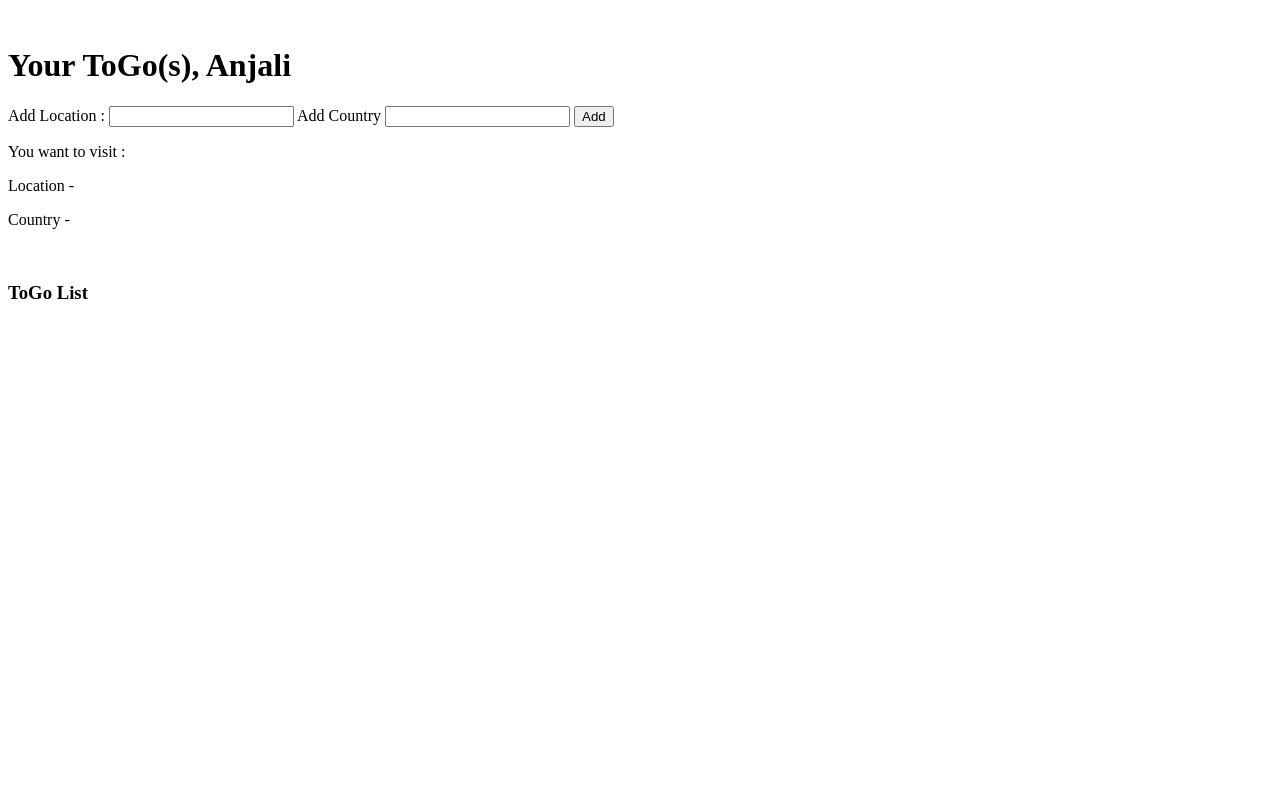
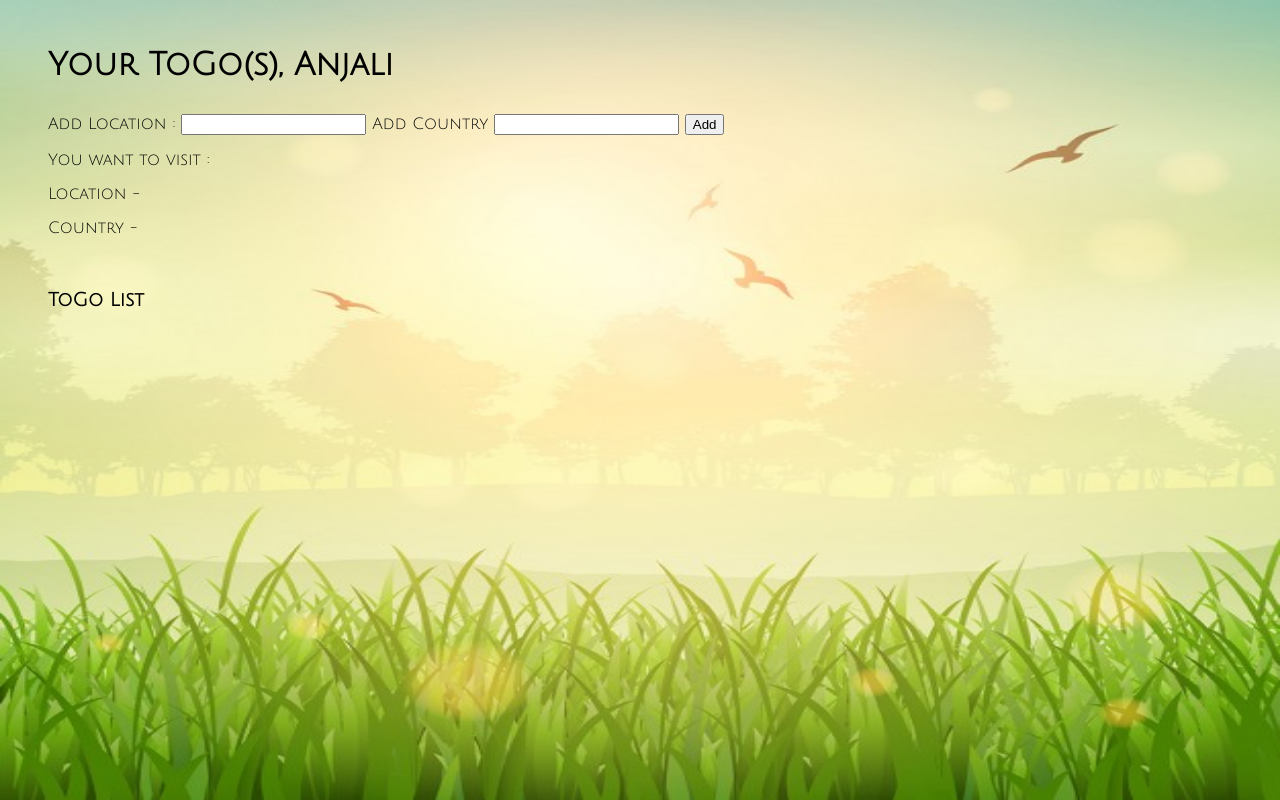
Before and after one commit to A9Sharma/Travel-Dashboard, a website: page client/index.html in a window 1280 px wide. Drawn offline with nearby package versions, Linux system fonts and the light colour scheme; no server answers.

Commit message:
"Make basic style changes"

```diff
--- a/client/index.html
+++ b/client/index.html
@@ -3,6 +3,7 @@
   <title>ToGo App</title>
   <!-- <script type="text/javascript" src="../node_modules/angular/angular.js"></script> -->
   <script src="https://ajax.googleapis.com/ajax/libs/angularjs/1.5.6/angular.min.js"></script>
+  <link href="https://fonts.googleapis.com/css?family=Julius+Sans+One" rel="stylesheet">
 
   <script src="app.js"></script>
   <script src="services/serverData.js"></script>
@@ -11,7 +12,7 @@
   <script src="components/userTogoListEntry.js"></script>
 
 </head>
-<body ng-app="travel-dashboard">
+<body ng-app="travel-dashboard" style = "background:url('bg1.jpg'); background-size: 100% 100%; background-repeat: no-repeat;background-position: relative;font-family: 'Julius Sans One', sans-serif; padding-left: 40px;">
 
   <app></app>
 
--- a/client/templates/app.html
+++ b/client/templates/app.html
@@ -1,5 +1,5 @@
 <div>
-<h1>Your ToGo(s), {{$ctrl.username}}</h1>
+<h1 style="padding-bottom: 10px">Your ToGo(s), {{$ctrl.username}}</h1>
 <user-input user="$ctrl.username" send="$ctrl.sendData"></user-input>
 <user-togo-list user="$ctrl.username" togos="$ctrl.togoData"></user-togo-list>
 </div>
```
Also changed, not shown: client/bg1.jpg (added), 1 other file.
